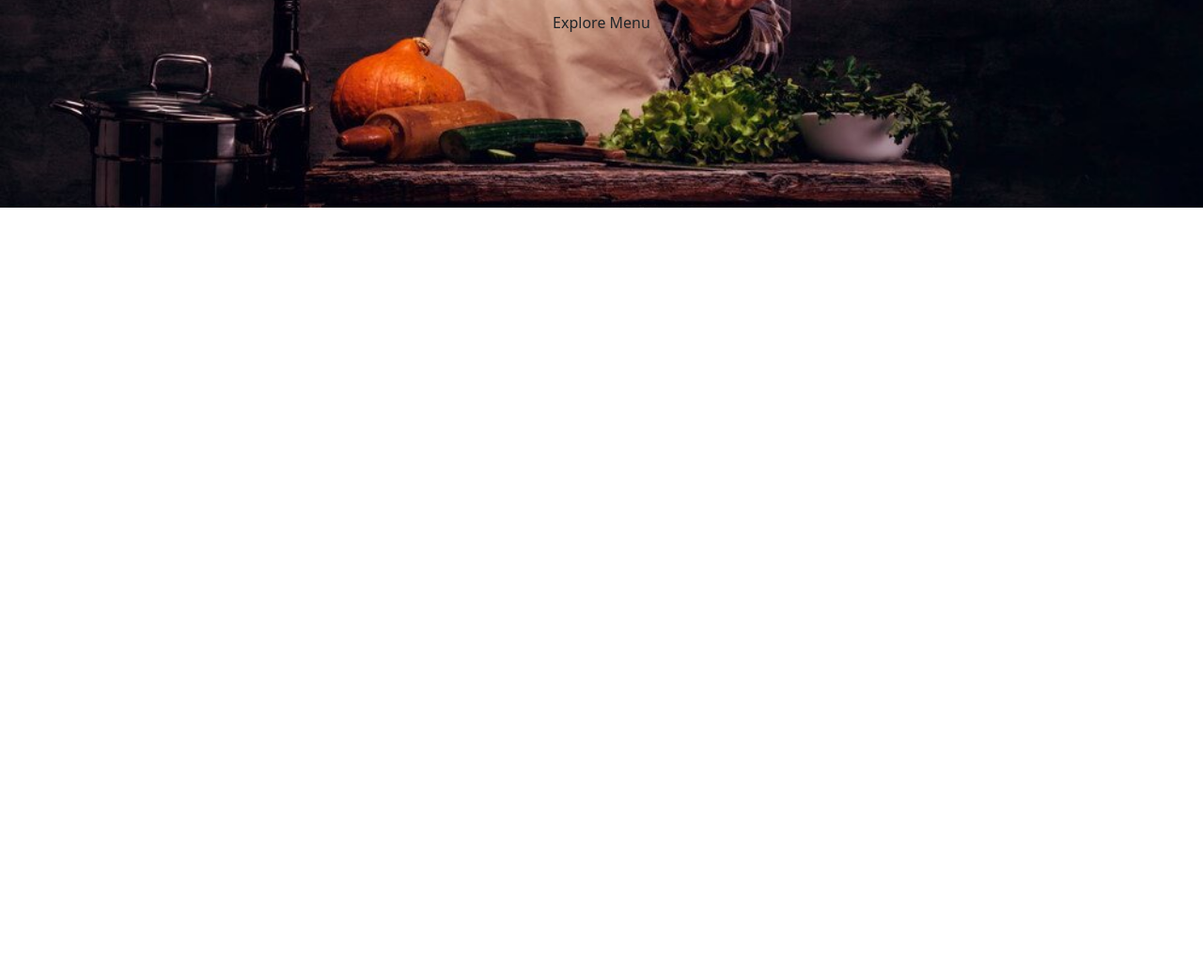
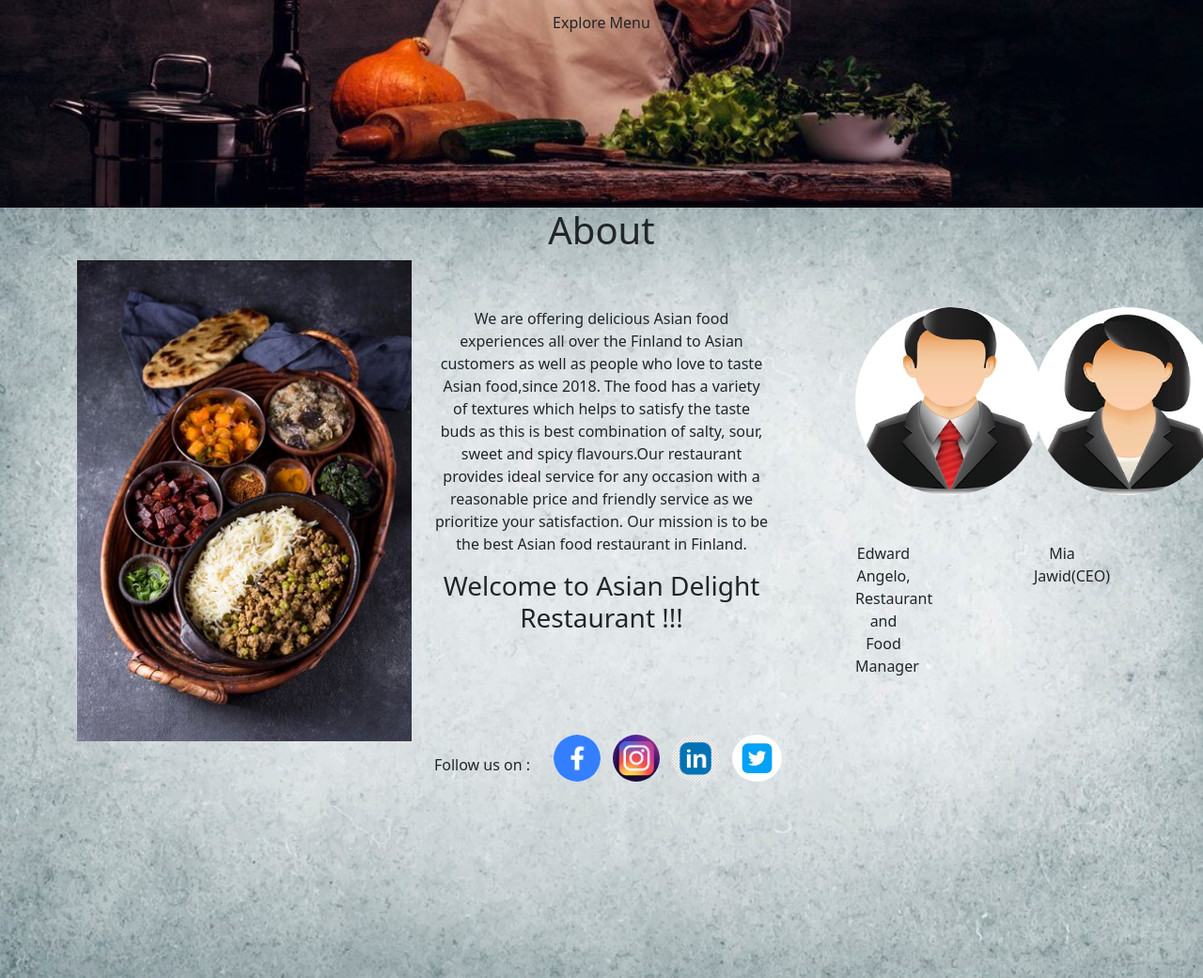
Before and after one commit to Yashodha8890/Asian_Delight_Restaurant, a plain HTML site: page index.html in a window 1280 px wide. Shown: the part 695-1736 px from the top of the page at 94% size. Before the commit the page ends 916 px from the top, so only its background shows below. Drawn offline with nearby package versions, Linux system fonts and the light colour scheme; a web font is replaced by a local one.

Commit message:
About section is done.

```diff
--- a/index.html
+++ b/index.html
@@ -100,6 +100,63 @@
         </div>
       </section>
       <!--Hero section ends here-->
+
+      <!--About us section starts here-->
+      <section id="about" class="about-bg">
+        <h1 class="text-center">About</h1>
+        <div class="container">
+
+            <div class="row">
+                <div class="col-sm-4">
+                    <div class="about-image">
+                        <img class="img-fluid aboutImage" alt="" src="images/about/about.jpg">
+                    </div>
+
+                </div>
+
+                <div class="col-sm-4">
+                    <div class="about-content">
+                        <div class="row text-center">
+                            <p>We are offering delicious Asian food experiences all over the Finland to Asian customers as well as people who love to taste Asian food,since  2018. The food has a variety of textures which helps to satisfy the taste buds as this is best combination of salty, sour, sweet and spicy flavours.Our restaurant provides ideal service for any occasion with a reasonable price and friendly service as we prioritize your satisfaction. Our mission is to be the best Asian food restaurant in Finland.</p>
+                            <h3 >Welcome to Asian Delight Restaurant !!!</h4>
+                        </div>
+                        <div class="row">
+                            <div class="col-sm-4">
+                                <p class="followUs">Follow us on :</p>
+                            </div>
+                            <div class="col-sm-2">
+                                <img class="followUsIcon align-items-center" alt="fb" src="images/about/facebook.png">
+                            </div>
+                            <div class="col-sm-2">
+                                <img class="followUsIcon" alt="Instagram" src="images/about/ins.jpeg">
+                            </div>
+                            <div class="col-sm-2">
+                                <img class="followUsIcon" src="images/about/link.jpg">
+                            </div>
+                            <div class="col-sm-2">
+                                <img class="followUsIcon" src="images/about/twitter1.jpg">
+                            </div>
+                        </div>
+                    </div>
+                </div>
+                <div class="col-sm-2 colgap">
+                    <img class="managementImage" src="images/about/male.png">
+                    <p class="text-center">Edward Angelo,
+                    Restaurant and Food Manager
+                    </p>
+                </div>
+                <div class="col-sm-2 colgap">
+                        <img class="managementImage" src="images/about/female.png">
+                        <p class="text-center">Mia Jawid(CEO)
+                        </p>
+                </div>
+                </div>
+            </div>
+        </div>
+
+      </section>
+
+      <!--About us section ends here-->
 </header>
 
     <script src="https://cdn.jsdelivr.net/npm/bootstrap@5.3.2/dist/js/bootstrap.bundle.min.js" integrity="sha384-C6RzsynM9kWDrMNeT87bh95OGNyZPhcTNXj1NW7RuBCsyN/o0jlpcV8Qyq46cDfL" crossorigin="anonymous"></script>
--- a/styles.css
+++ b/styles.css
@@ -110,3 +110,58 @@
 }
 
 /*Hero section styles ends here*/
+
+/*About section styles starts here*/
+.aboutH1
+{
+    margin-top: 50px;
+}
+
+.about-content
+{
+    padding-top: 50px;
+    text-align: left;
+}
+
+.managementImage
+{
+    height: auto;
+    width: auto;
+    padding-top: 50px;
+    padding-bottom: 50px;
+    display: block;
+    /* margin-left: auto;
+    margin-right: auto; */
+    border-radius: 50%;
+}
+
+.followUs
+{
+    margin-top: 120px
+}
+
+.followUsIcon
+{
+    height: 50px;
+    width: auto;
+    border-radius: 100%;
+     margin-top: 100px;
+}
+
+.about-bg
+{
+    background-image: url(images/about/background.jpg);
+    background-size: cover;
+    background-position: center center;
+    background-attachment: fixed;
+    background-repeat: no-repeat;
+    height: 820px;
+}
+
+.colgap
+{
+    padding-right: 50px;
+    padding-left: 80px;
+}
+
+/*About section styles ends here*/
```
Also changed, not shown: images/about/about.jpg (added), images/about/background.jpg (added), images/about/facebook.png (added), images/about/female.png (added), images/about/ins.jpeg (added), images/about/link.jpg (added), images/about/male.png (added), images/about/twitter1.jpg (added).
